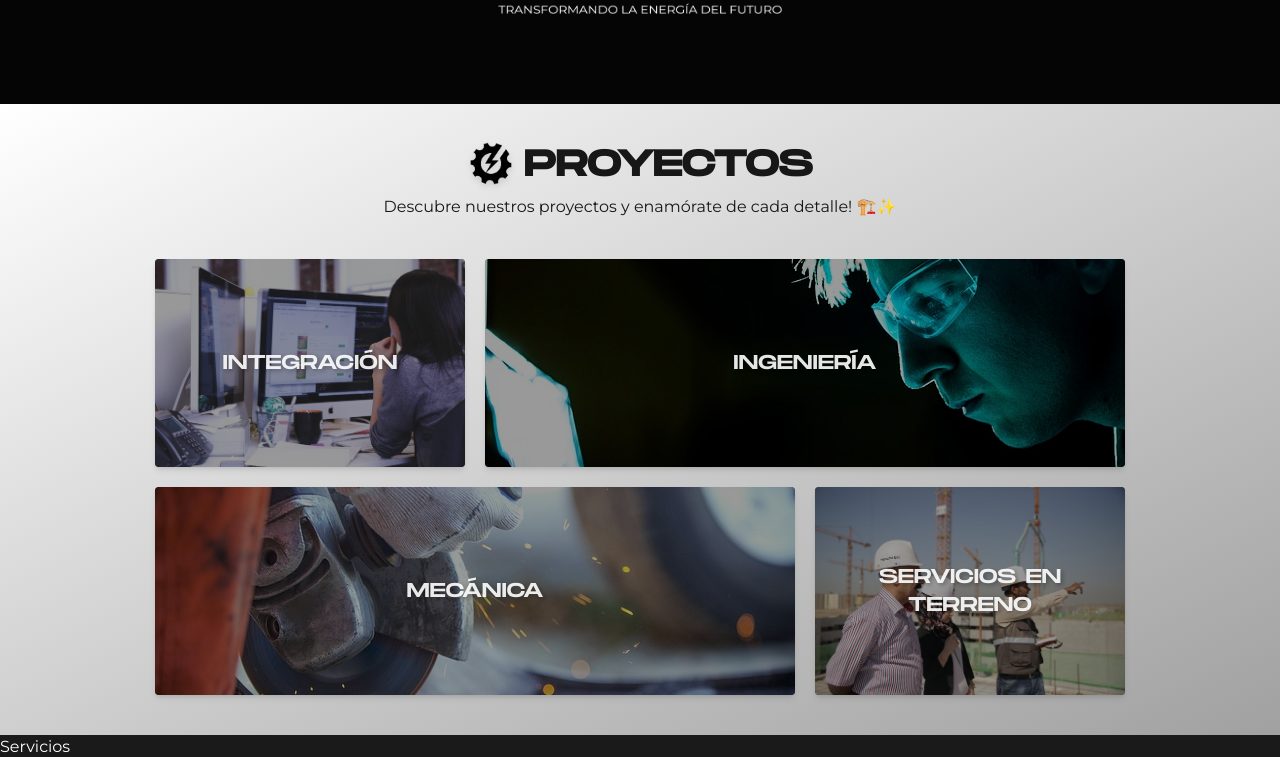
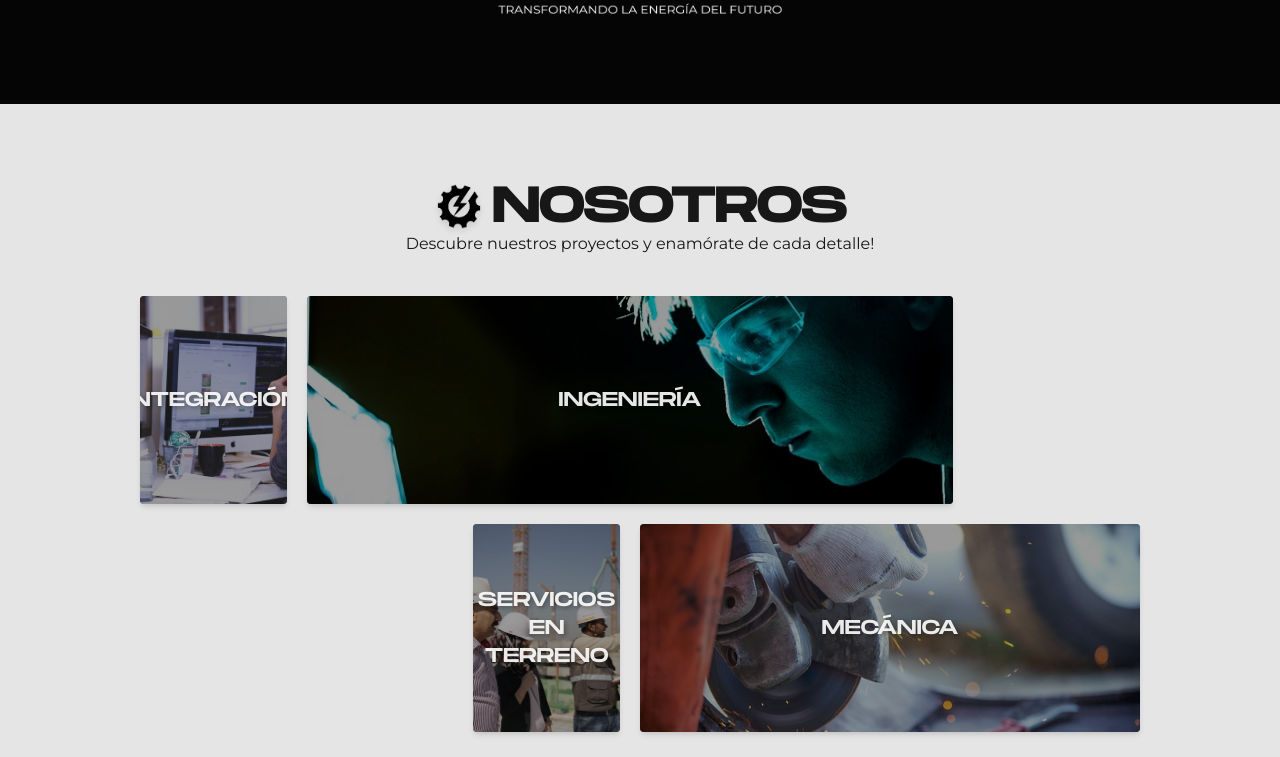
Before and after one commit to invvd/inproco.cl, a Next.js app: page / in a window 1280 px wide. Shown: the part 1367-2124 px from the top of the page. Built offline with nearby package versions, Linux system fonts and the light colour scheme.

Commit message:
adjusted lil things

```diff
--- a/src/app/sections/Proyectos.tsx
+++ b/src/app/sections/Proyectos.tsx
@@ -12,38 +12,29 @@ function Proyectos() {
   return (
     <section
       id="proyectos"
-      className="text-neutral-900 bg-gradient-to-br  from-white pt-10 to-neutral-400 flex flex-col relative items-center"
+      className="text-neutral-900 bg-neutral-200 flex px-10 lg:px-20 py-20 flex-col relative items-center"
     >
       <div className="flex justify-center items-center gap-2">
         <Image
           draggable={false}
           loading="lazy"
           alt="Insignia de Inproco"
-          className="drop-shadow-md -translate-y-0.5 w-10 sm:w-12 invert"
+          className="drop-shadow-md -translate-y-0.5 object-cover h-full invert"
           src={"/logos/badge-white.webp"}
           width={50}
           height={50}
         />
         <h2
-          className={`${monument.className} font-bold uppercase text-center text-4xl xs:text-5x z-10l`}
+          className={`${monument.className} font-bold uppercase text-center text-3xl md:text-4xl lg:text-5xl z-10`}
         >
-          Proyectos
+          Nosotros
         </h2>
       </div>
-      <p className="text-center mt-2 max-w-[80vw]">
-        Descubre nuestros proyectos y enamórate de cada detalle! 🏗️✨
+      <p className="text-center mb-10 max-w-[80vw]">
+        Descubre nuestros proyectos y enamórate de cada detalle!
       </p>
-      {/* <video
-        src="/videos/proyectos-bg.mp4"
-        autoPlay
-        loop
-        muted
-        playsInline
-        preload="auto"
-        className="absolute top-0 left-0 w-full h-full object-cover opacity-150 grayscale contrast-150"
-      /> */}
       <div
-        className={`p-10 w-full max-w-[1050px] grid grid-flow-row grid-cols-1 md:grid-cols-3 md:grid-rows-2 gap-5 [&>div]:rounded-sm min-h-80 [&>div]:h-52 [&>div]:overflow-hidden [&>div]:shadow-md text-white/90`}
+        className={`w-full max-w-[1000px] grid grid-flow-row grid-cols-1 md:grid-cols-6 md:grid-rows-2 gap-5 [&>div]:rounded-sm min-h-80 [&>div]:h-52 [&>div]:overflow-hidden [&>div]:shadow-md text-white/90`}
       >
         <div>
           <Link
@@ -54,7 +45,7 @@ function Proyectos() {
             <Image
               loading="lazy"
               alt=""
-              className="group-hover:scale-105 size-full absolute object-cover opacity-60 group-hover:opacity-[15%] transition duration-300 group-hover:blur-xs"
+              className="group-hover:scale-105 size-full absolute object-cover opacity-60 group-hover:opacity-[30%] transition duration-300 group-hover:blur-xs"
               src={"/images/integracion.jpg"}
               width={500}
               height={500}
@@ -66,7 +57,7 @@ function Proyectos() {
             </h3>
           </Link>
         </div>
-        <div className="md:col-span-2">
+        <div className="md:col-span-4">
           <Link
             target="_blank"
             href="/"
@@ -75,7 +66,7 @@ function Proyectos() {
             <Image
               loading="lazy"
               alt=""
-              className="group-hover:scale-105 size-full absolute object-cover opacity-60 group-hover:opacity-[15%] transition duration-300 group-hover:blur-xs"
+              className="group-hover:scale-105 size-full absolute object-cover opacity-60 group-hover:opacity-[30%] transition duration-300 group-hover:blur-xs"
               src={"/images/ingenieria.jpg"}
               width={500}
               height={500}
@@ -87,7 +78,7 @@ function Proyectos() {
             </h3>
           </Link>
         </div>
-        <div className="md:col-span-2 md:row-start-2">
+        <div className="md:col-span-4 md:row-start-2">
           <Link
             target="_blank"
             href="/"
@@ -96,7 +87,7 @@ function Proyectos() {
             <Image
               loading="lazy"
               alt=""
-              className="group-hover:scale-105 size-full absolute object-cover opacity-60 group-hover:opacity-[15%] transition duration-300 group-hover:blur-xs"
+              className="group-hover:scale-105 size-full absolute object-cover opacity-60 group-hover:opacity-[30%] transition duration-300 group-hover:blur-xs"
               src={"/images/mecanica.jpg"}
               width={500}
               height={500}
@@ -116,7 +107,7 @@ function Proyectos() {
           >
             <Image
               alt=""
-              className="group-hover:scale-105 size-full absolute object-cover opacity-60 group-hover:opacity-[15%] transition duration-300 group-hover:blur-xs"
+              className="group-hover:scale-105 size-full absolute object-cover opacity-60 group-hover:opacity-[30%] transition duration-300 group-hover:blur-xs"
               src={"/images/terreno.jpg"}
               width={500}
               height={500}
```
